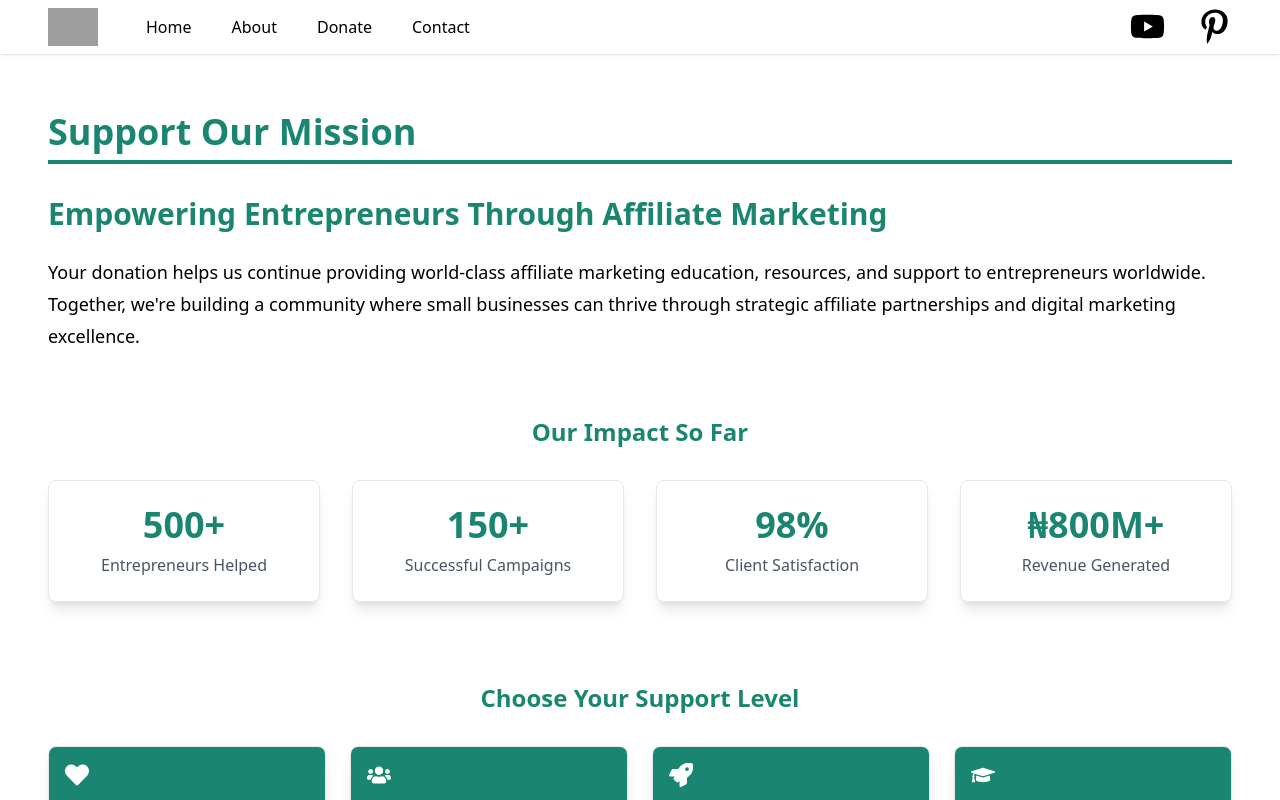
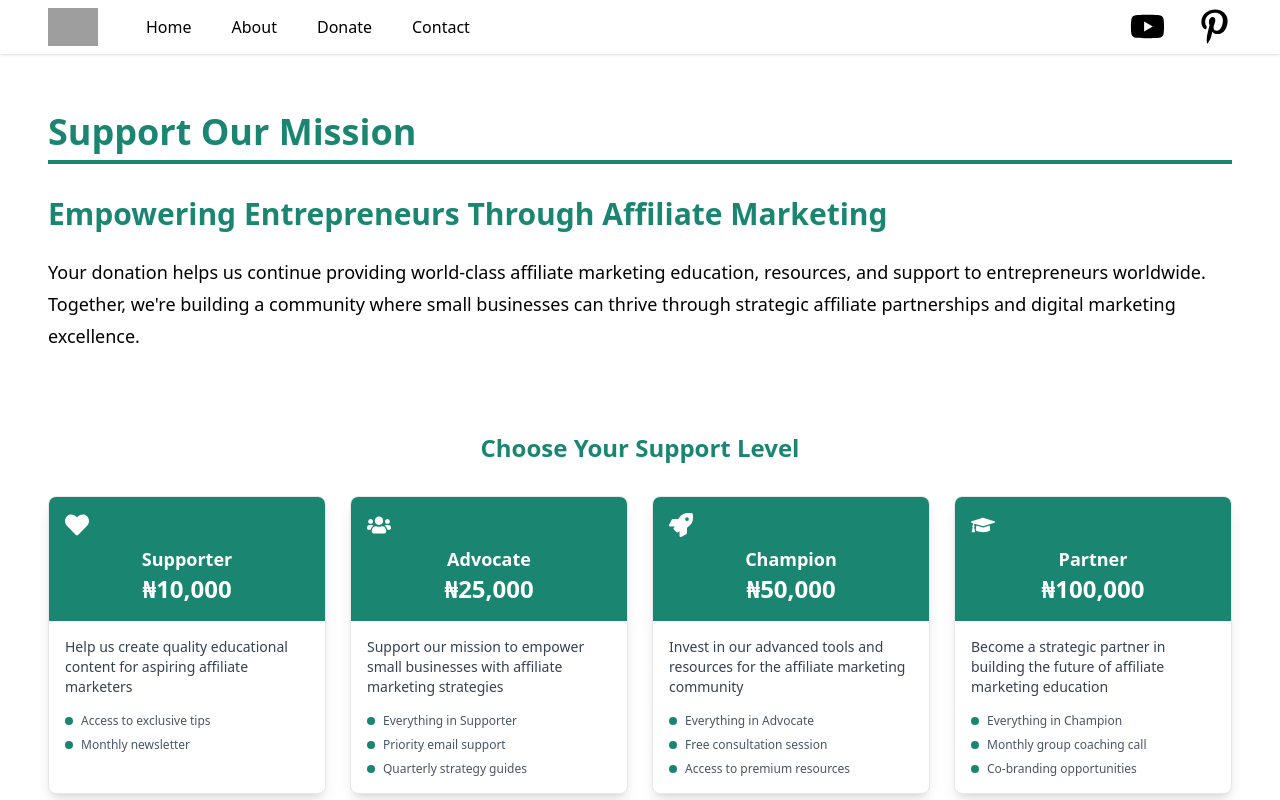
Before and after one commit to ShinobiKoda/abm, a Next.js app: page /donate in a window 1280 px wide. Shown: the top 800 px of the page. Built offline with nearby package versions, Linux system fonts and the light colour scheme; grey boxes are pictures that could not be loaded.

Commit message:
refactor: remove impact stats and related comments from Donate component for cleaner code

```diff
--- a/src/components/Donate.tsx
+++ b/src/components/Donate.tsx
@@ -58,13 +58,6 @@ const donationTiers = [
     ],
     icon: <FaGraduationCap className="text-white" size={24} />,
   },
-];
-
-const impactStats = [
-  { number: "500+", label: "Entrepreneurs Helped" },
-  { number: "150+", label: "Successful Campaigns" },
-  { number: "98%", label: "Client Satisfaction" },
-  { number: "₦800M+", label: "Revenue Generated" },
 ];
 
 export function Donate() {
@@ -194,7 +187,6 @@ export function Donate() {
           </div>
         </motion.header>
 
-        {/* Mission Statement */}
         <motion.section className="mt-8 space-y-6" variants={fadeInDown}>
           <h2 className="text-2xl lg:text-3xl font-semibold text-[#1a8671]">
             Empowering Entrepreneurs Through Affiliate Marketing
@@ -208,37 +200,6 @@ export function Donate() {
           </p>
         </motion.section>
 
-        {/* Impact Stats */}
-        <motion.section
-          className="mt-16"
-          variants={fadeIn}
-          initial="hidden"
-          whileInView="visible"
-          viewport={{ once: true, amount: 0.3 }}
-        >
-          <h3 className="text-xl lg:text-2xl font-semibold text-[#1a8671] mb-8 text-center">
-            Our Impact So Far
-          </h3>
-          <motion.div
-            className="grid grid-cols-2 lg:grid-cols-4 gap-8"
-            variants={staggerChildren}
-          >
-            {impactStats.map((stat, index) => (
-              <motion.div
-                key={index}
-                variants={zoomIn}
-                className="text-center bg-white border border-gray-200 rounded-lg p-6 shadow-lg"
-              >
-                <div className="text-3xl lg:text-4xl font-bold text-[#1a8671] mb-2">
-                  {stat.number}
-                </div>
-                <div className="text-gray-600 font-medium">{stat.label}</div>
-              </motion.div>
-            ))}
-          </motion.div>
-        </motion.section>
-
-        {/* Donation Tiers */}
         <motion.section
           className="mt-20"
           variants={fadeIn}
@@ -287,7 +248,6 @@ export function Donate() {
           </motion.div>
         </motion.section>
 
-        {/* Donation Form */}
         <motion.section
           className="mt-20 max-w-2xl mx-auto"
           variants={fadeIn}
@@ -318,7 +278,6 @@ export function Donate() {
             className="bg-white border border-gray-200 rounded-lg p-6 shadow-lg space-y-6"
             variants={staggerChildren}
           >
-            {/* Amount Selection */}
             <motion.div variants={fadeInUp}>
               <label className="block text-[#1a8671] font-semibold mb-4">
                 Select Donation Amount
@@ -353,7 +312,6 @@ export function Donate() {
               )}
             </motion.div>
 
-            {/* Donor Information */}
             <motion.div variants={fadeInUp}>
               <input
                 type="text"
@@ -397,7 +355,6 @@ export function Donate() {
               />
             </motion.div>
 
-            {/* Submit Button */}
             <motion.div variants={fadeInUp}>
               <button
                 type="submit"
@@ -422,7 +379,6 @@ export function Donate() {
           </motion.form>
         </motion.section>
 
-        {/* Thank You Message */}
         <motion.section
           className="mt-20 text-center"
           variants={fadeIn}
```
